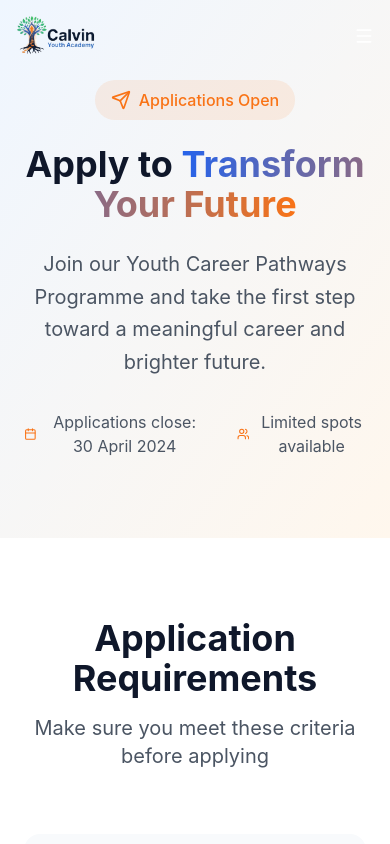
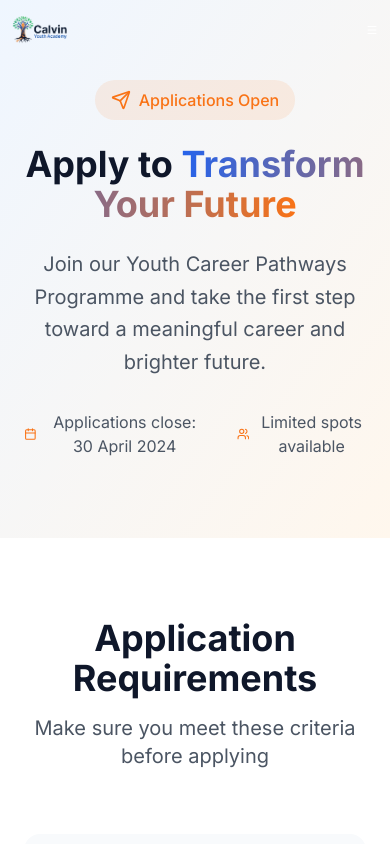
Before and after one commit to SLMakomazi/calvin-youth-academy, a React app in the folder frontend/: page /apply in a window 390 px wide. Shown: the top 844 px of the page. Built offline with nearby package versions, Linux system fonts and the light colour scheme; the HTML template or start-up script is replaced by a standard one.

Commit message:
Navbar updated for the mobiles and tablets

```diff
--- a/frontend/src/components/Navbar.jsx
+++ b/frontend/src/components/Navbar.jsx
@@ -1,4 +1,5 @@
 import React, { useState, useEffect } from 'react';
+// eslint-disable-next-line no-unused-vars
 import { motion, AnimatePresence } from 'framer-motion';
 import { Menu, X } from 'lucide-react';
 import { Link, useLocation } from 'react-router-dom';
@@ -16,6 +17,12 @@ const Navbar = () => {
     window.addEventListener('scroll', handleScroll);
     return () => window.removeEventListener('scroll', handleScroll);
   }, []);
+
+  // New motion animation for scroll indicator
+  const scrollIndicatorVariants = {
+    top: { scaleY: 0 },
+    scrolled: { scaleY: 1 }
+  };
 
   const navLinks = [
     { name: 'Home', href: '/' },
@@ -35,25 +42,33 @@ const Navbar = () => {
           scrolled ? 'bg-white shadow-lg' : 'bg-transparent'
         }`}
       >
-        <div className="container mx-auto px-4 sm:px-6 py-4">
-          <div className="flex items-center justify-between">
+        {/* Scroll Indicator */}
+        <motion.div
+          className="absolute top-0 left-0 w-full h-1 bg-gradient-to-r from-secondary to-accent origin-left"
+          variants={scrollIndicatorVariants}
+          animate={scrolled ? 'scrolled' : 'top'}
+          transition={{ duration: 0.3 }}
+        />
+
+        <div className="container mx-auto px-2 sm:px-4 py-4 overflow-hidden">
+          <div className="flex items-center justify-between min-w-0">
             {/* Logo - Left */}
             <motion.div
               whileHover={{ scale: 1.05 }}
-              className="flex items-center flex-shrink-0"
+              className="flex items-center flex-shrink-0 ml-1 sm:ml-4"
             >
               <Link to="/" className="flex items-center">
                 <img
                   src="/logo.png"
                   alt="Calvin Youth Academy"
-                  className="h-10 sm:h-12 w-auto"
+                  className="h-7 sm:h-9 w-auto max-w-[120px]"
                 />
               </Link>
             </motion.div>
 
             {/* Navigation Links - Center */}
-            <div className="hidden md:flex items-center justify-center flex-1 mx-4">
-              <div className="flex space-x-4 sm:space-x-6 lg:space-x-8">
+            <div className="hidden md:flex items-center justify-center flex-1 mx-1 sm:mx-2 overflow-x-auto">
+              <div className="flex space-x-2 sm:space-x-4 lg:space-x-6 whitespace-nowrap">
                 {navLinks.map((link) => (
                   <motion.div
                     key={link.name}
@@ -62,7 +77,7 @@ const Navbar = () => {
                   >
                     <Link
                       to={link.href}
-                      className={`font-medium text-sm sm:text-base transition-colors duration-200 hover:text-secondary whitespace-nowrap ${
+                      className={`font-medium text-xs sm:text-sm lg:text-base transition-colors duration-200 hover:text-secondary whitespace-nowrap ${
                         scrolled ? 'text-text' : 'text-white'
                       } ${location.pathname === link.href ? 'text-secondary' : ''}`}
                     >
@@ -76,7 +91,7 @@ const Navbar = () => {
             {/* CTA Button - Right */}
             <div className="hidden md:block flex-shrink-0">
               <Link to="/apply">
-                <Button size="sm" className="text-sm px-3 py-2 sm:px-4 sm:py-3">
+                <Button size="sm" className="text-xs sm:text-sm px-1 sm:px-3 py-1 sm:py-2">
                   Apply
                 </Button>
               </Link>
@@ -84,13 +99,13 @@ const Navbar = () => {
 
             {/* Mobile Menu Button */}
             <button
-              className="md:hidden flex-shrink-0"
+              className="md:hidden flex-shrink-0 mr-1 sm:mr-8"
               onClick={() => setMobileMenuOpen(!mobileMenuOpen)}
             >
               {mobileMenuOpen ? (
-                <X className={`w-5 h-5 sm:w-6 sm:h-6 ${scrolled ? 'text-text' : 'text-white'}`} />
+                <X className={`w-3 h-3 sm:w-4 sm:h-4 ${scrolled ? 'text-text' : 'text-white'}`} />
               ) : (
-                <Menu className={`w-5 h-5 sm:w-6 sm:h-6 ${scrolled ? 'text-text' : 'text-white'}`} />
+                <Menu className={`w-3 h-3 sm:w-4 sm:h-4 ${scrolled ? 'text-text' : 'text-white'}`} />
               )}
             </button>
           </div>
@@ -117,8 +132,11 @@ const Navbar = () => {
                       {link.name}
                     </Link>
                   ))}
+
                   <Button size="sm">
-                    Partner With Us
+                    <Link to="/apply">
+                      Apply
+                    </Link>
                   </Button>
                 </div>
               </motion.div>
--- a/frontend/src/index.css
+++ b/frontend/src/index.css
@@ -1,8 +1,8 @@
+@import url('https://fonts.googleapis.com/css2?family=Inter:wght@300;400;500;600;700&display=swap');
+
 @tailwind base;
 @tailwind components;
 @tailwind utilities;
-
-@import url('https://fonts.googleapis.com/css2?family=Inter:wght@300;400;500;600;700&display=swap');
 
 @layer base {
   * {
--- a/frontend/src/pages/Home.jsx
+++ b/frontend/src/pages/Home.jsx
@@ -50,7 +50,7 @@ const Home = () => {
       <Navbar />
 
       {/* Hero Section */}
-      <section id="home" className="relative min-h-screen flex items-center justify-center overflow-hidden">
+      <section id="home" className="relative min-h-screen flex items-center justify-center overflow-hidden -mt-16 md:-mt-20">
         {/* Video Background - Bottom Layer */}
         <video
           autoPlay
@@ -97,7 +97,7 @@ const Home = () => {
               initial={{ opacity: 0, y: 30 }}
               animate={{ opacity: 1, y: 0 }}
               transition={{ duration: 0.8, delay: 0.2 }}
-              className="text-5xl md:text-7xl font-bold text-primary mb-6 leading-tight"
+              className="text-4xl sm:text-5xl md:text-6xl lg:text-7xl font-bold text-primary mb-6 leading-tight"
             >
               Unlocking Potential.
               <br />
@@ -110,7 +110,7 @@ const Home = () => {
               initial={{ opacity: 0, y: 30 }}
               animate={{ opacity: 1, y: 0 }}
               transition={{ duration: 0.8, delay: 0.4 }}
-              className="text-xl text-gray-600 mb-8 max-w-2xl mx-auto leading-relaxed"
+              className="text-lg sm:text-xl text-gray-600 mb-8 max-w-2xl mx-auto leading-relaxed"
             >
               We empower young people from underserved communities with the guidance, skills, and support needed to access real opportunities.
             </motion.p>
```
Also changed, not shown: 1 other file (tests, documents, lock files or other folders).
